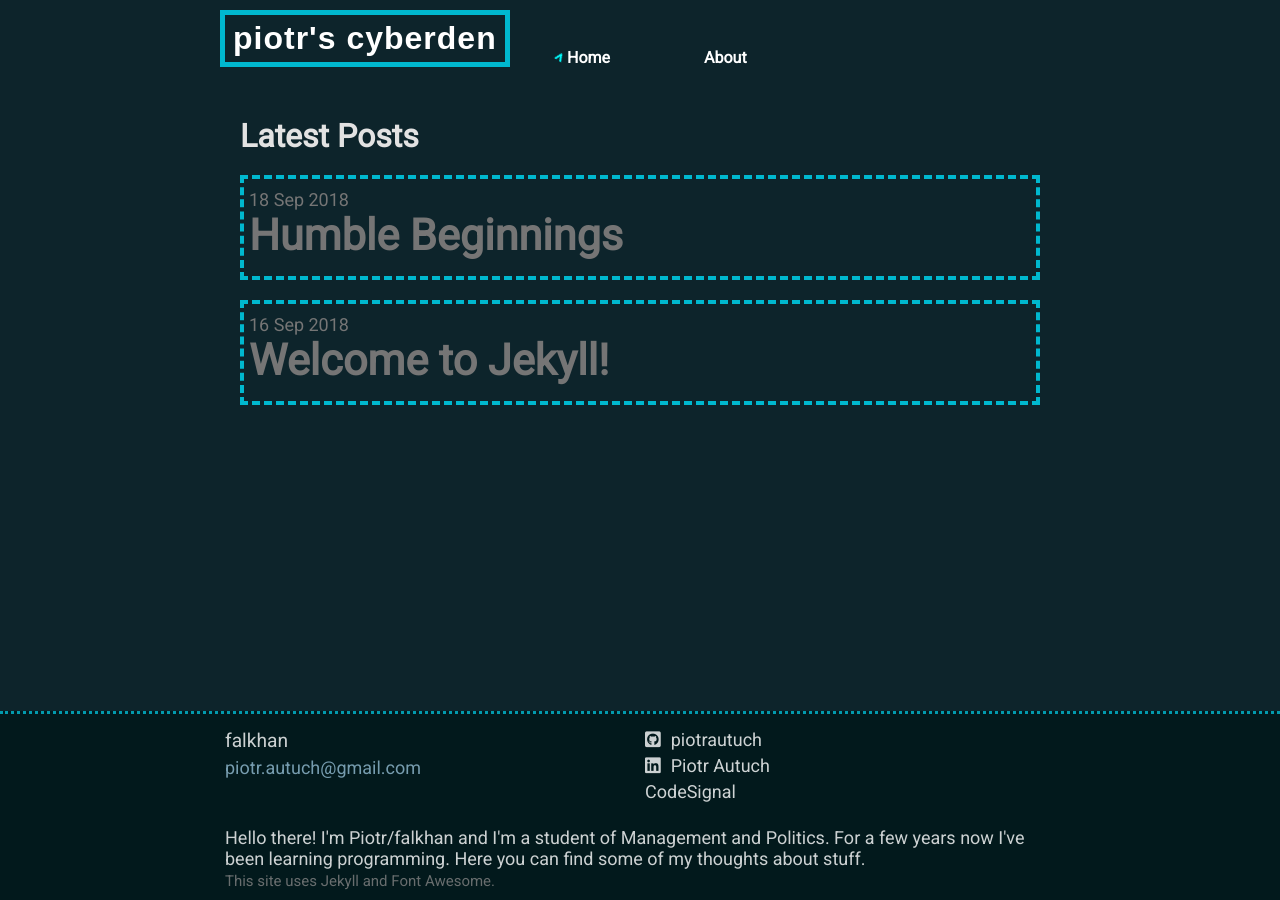
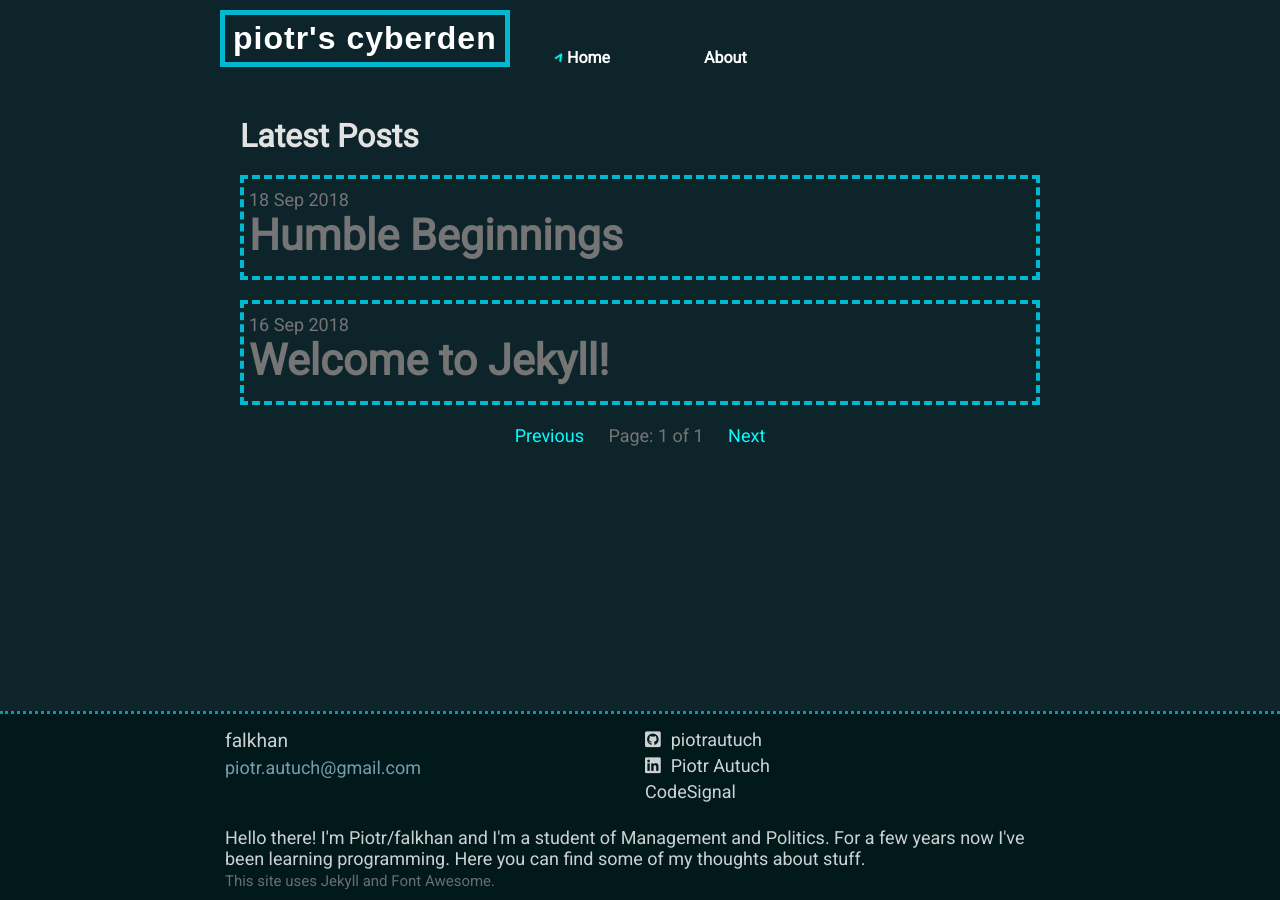
Before and after one commit to piotrautuch/piotrautuch.github.io, a Jekyll site: the page built from index.html, in a window 1280 px wide. Built offline with Jekyll 4.4.1, drawn with Linux system fonts in a browser that asks for light colours; nearby versions of some CDN libraries; some web fonts are replaced; the list of posts is cut into pages by our own code.

Commit message:
Add basic pagination

```diff
--- a/Gemfile
+++ b/Gemfile
@@ -20,6 +20,7 @@ gem "minima", "~> 2.0"
 # If you have any plugins, put them here!
 group :jekyll_plugins do
   gem "jekyll-feed", "~> 0.6"
+  gem "jekyll-paginate"
 end
 
 # Windows does not include zoneinfo files, so bundle the tzinfo-data gem
--- a/_config.yml
+++ b/_config.yml
@@ -30,8 +30,10 @@ markdown: kramdown
 theme: #minima
 plugins:
   - jekyll-feed
+  - jekyll-paginate
 sass:
   sass_dir: _sass
+paginate: 5
 # Exclude from processing.
 # The following items will not be processed, by default. Create a custom list
 # to override the default setting.
--- a/_includes/blog.html
+++ b/_includes/blog.html
@@ -1,7 +1,9 @@
 <h2 class="white-heading">Latest Posts</h2>
 
+
+<!-- Looping through paginated posts -->
 <ul class="post-list">
-  {% for post in site.posts %}
+  {% for post in paginator.posts %}
     <li class="post">
       <p aria-label="Date">{{ post.date | date_to_string }}</p>
       <a href="{{ post.url }}" class="post-link">
@@ -12,3 +14,22 @@
     </li>
   {% endfor %}
 </ul>
+
+<!-- Pagination links -->
+<div class="paginator" aria-label="Paginator">
+  {% if paginator,previous_page %}
+    <a href="{{ paginator.previous_page_path}}" class="previous">
+      Previous
+    </a>
+    {% else %}
+    <span class="previous">Previous</span>
+    {% endif %}
+    <span class="page_number">
+      Page: {{ paginator.page }} of {{ paginator.total_pages }}
+    </span>
+    {% if paginator.next_page %}
+    <a href="{{ paginator.next_page_path }}" class="next">Next</a>
+    {% else %}
+    <span class="next">Next</span>
+    {% endif %}
+  </div>
--- a/_sass/main.scss
+++ b/_sass/main.scss
@@ -204,6 +204,31 @@ main{
 
 }
 
+
+//------------------------------------
+// * Paginator * //
+//------------------------------------
+
+.paginator{
+  text-align: center;
+  margin: 0 auto;
+  display: block;
+  a,span{
+    padding: 0 10px;
+  }
+}
+.previous,.next{
+  color: cyan;
+}
+
+.page_number{
+  color: $dark-grey;
+}
+
+
+
+
+
 //------------------------------------
 // * Footer * //
 // Footer includes short description and social media links
--- a/index.md
+++ /dev/null
@@ -1,8 +0,0 @@
----
-# You don't need to edit this file, it's empty on purpose.
-# Edit theme's home layout instead if you wanna make some changes
-# See: https://jekyllrb.com/docs/themes/#overriding-theme-defaults
-title: Blog
-layout: default
----
-{% include blog.html %}
```
Also changed, not shown: index.html (added, +7 -0 lines), Gemfile.lock.
